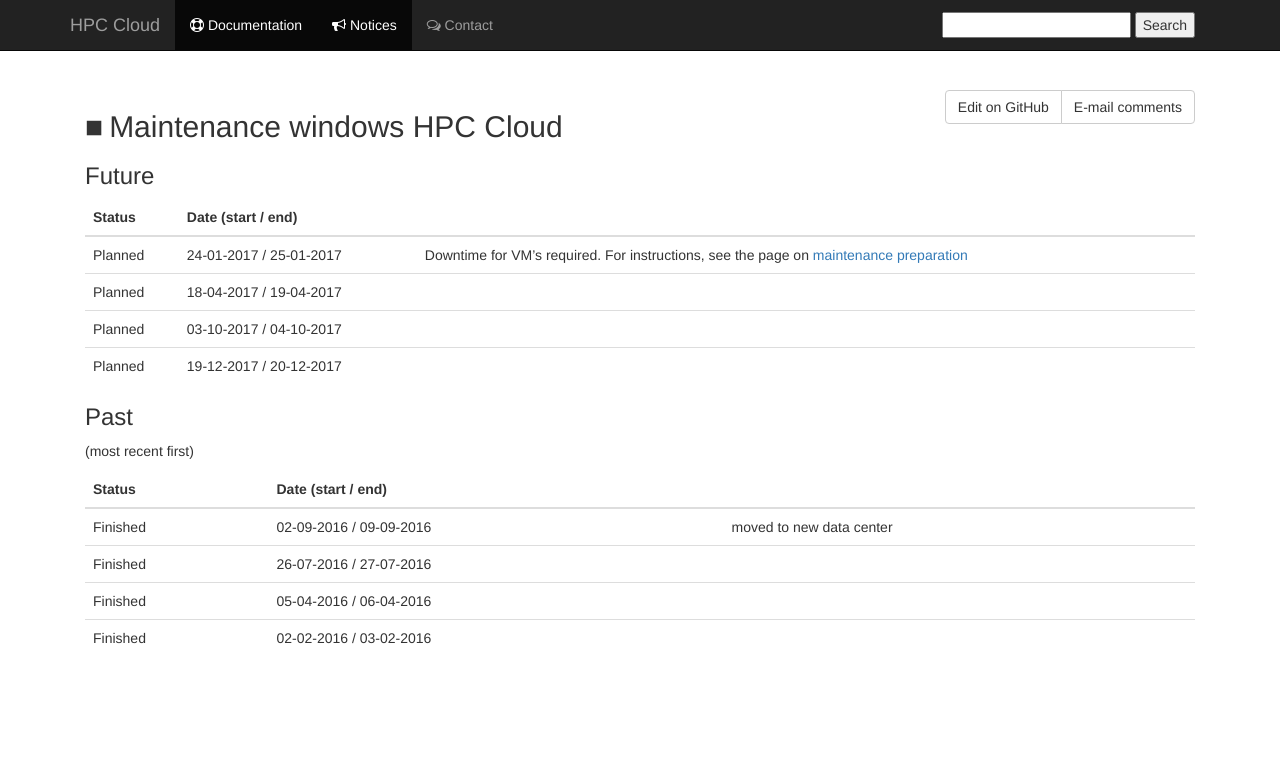
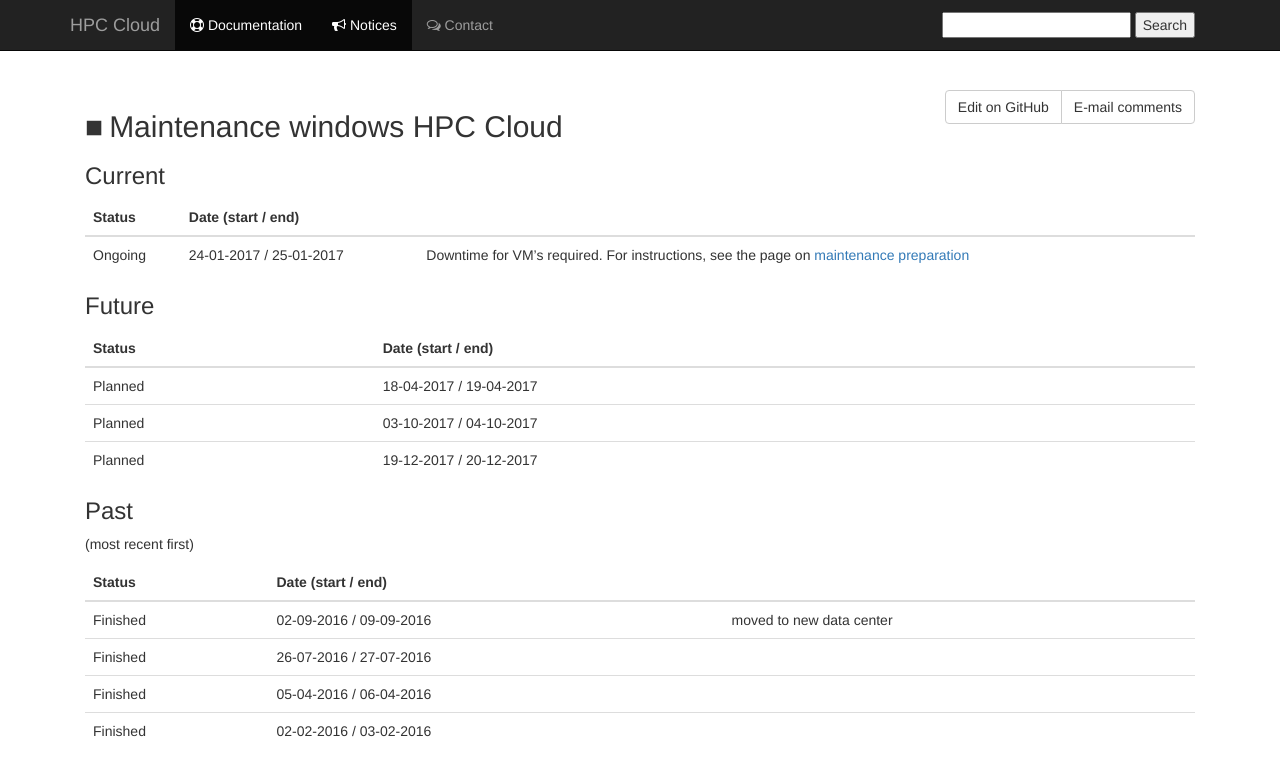
Before and after one commit to sara-nl/clouddocs, a Jekyll site: the page built from maintenance.markdown, in a window 1280 px wide. Shown: the top 776 px of the page. Built offline with Jekyll 4.4.1, drawn with Linux system fonts in a browser that asks for light colours; nearby versions of some CDN libraries; our own code applies the rules of GitHub Pages for plain Markdown files.

Commit message:
Update maintenance.markdown

```diff
--- a/maintenance.markdown
+++ b/maintenance.markdown
@@ -4,11 +4,17 @@
 
 ## Maintenance windows HPC Cloud
 
+### Current
+
+|   Status    |   Date (start / end)        |   |
+|:------------|:----------------------------|:--|
+|   Ongoing   |   24-01-2017 / 25-01-2017   | Downtime for VM's required. For instructions, see the page on [maintenance preparation](notices/maintenance_preparation_down)  |
+{: class="table"}
+
 ### Future
 
 |   Status    |   Date (start / end)        |   |
 |:------------|:----------------------------|:--|
-|   Planned   |   24-01-2017 / 25-01-2017   | Downtime for VM's required. For instructions, see the page on [maintenance preparation](notices/maintenance_preparation_down)  |
 |   Planned   |   18-04-2017 / 19-04-2017   |   |
 |   Planned   |   03-10-2017 / 04-10-2017   |   |
 |   Planned   |   19-12-2017 / 20-12-2017   |   |
```
